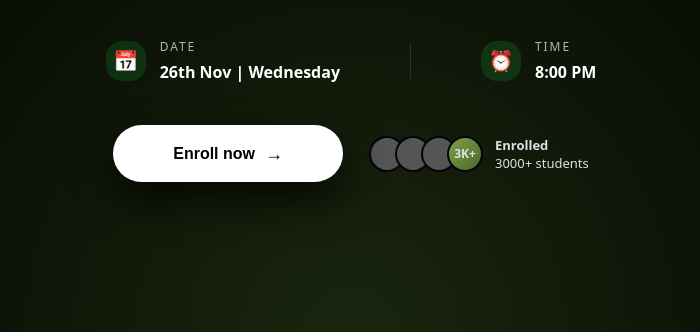
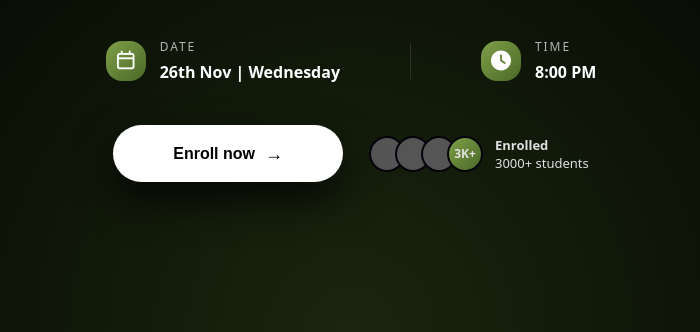
Before and after one commit to marshookali/descro, a plain HTML site: page index.html in a window 1280 px wide. Shown: the part 468-800 px from the top of the page, without its empty margins (289-989 px from the left). Drawn offline with Linux system fonts and the light colour scheme.

Commit message:
adding celendar and time icon

```diff
--- a/index.html
+++ b/index.html
@@ -6,7 +6,7 @@
   <meta name="viewport" content="width=device-width, initial-scale=1.0" />
   <title>Gen AI Film Making Masterclass - Aevy TV</title>
 
-  <link rel="stylesheet" href="https://cdnjs.cloudflare.com/ajax/libs/font-awesome/7.0.1/css/all.min.css"  />
+  <link rel="stylesheet" href="https://cdnjs.cloudflare.com/ajax/libs/font-awesome/7.0.1/css/all.min.css" />
 
 
   <style>
@@ -273,11 +273,12 @@
       width: 40px;
       height: 40px;
       border-radius: 16px;
-      background: rgba(24, 211, 79, 0.15);
+      background: var(--gradient-primary);
       display: flex;
       align-items: center;
       justify-content: center;
       font-size: 20px;
+      color: #fff;
     }
 
     .info-text {
@@ -1494,7 +1495,9 @@
 
       <div class="info-row">
         <div class="info-block">
-          <div class="info-icon">📅</div>
+          <div class="info-icon">
+            <i class="fa-regular fa-calendar"></i>
+          </div>
           <div class="info-text">
             Date
             <strong>26th Nov | Wednesday</strong>
@@ -1503,7 +1506,9 @@
         <div class="divider"></div>
 
         <div class="info-block">
-          <div class="info-icon">⏰</div>
+          <div class="info-icon">
+            <i class="fa-solid fa-clock"></i>
+          </div>
           <div class="info-text">
             Time
             <strong>8:00 PM</strong>
```
